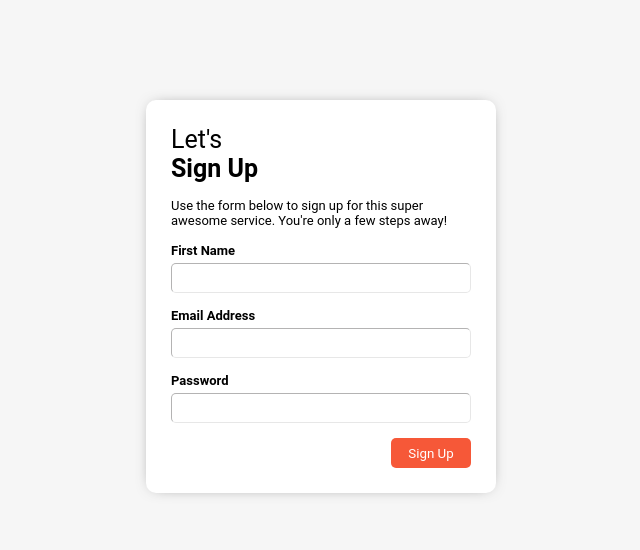
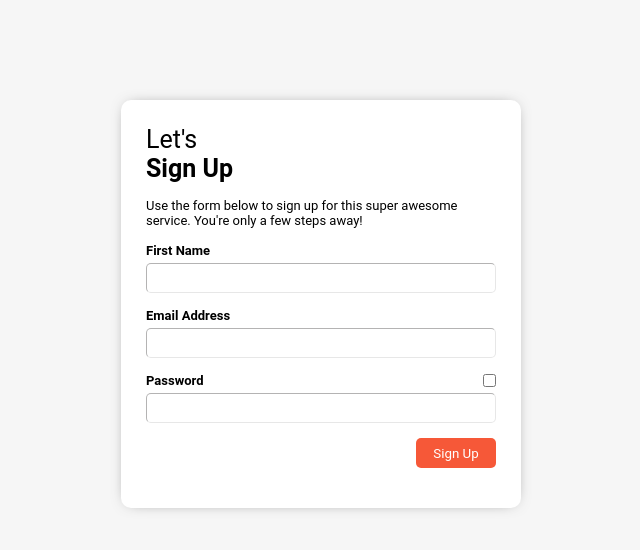
Before and after one commit to urigala/sign-up, a React (Create React App) app: page / in a window 1280 px wide. Shown: the top 550 px of the page, without its empty margins (319-959 px from the left). Built offline with nearby package versions, Linux system fonts and the light colour scheme.

Commit message:
improved form validation

```diff
--- a/src/App.js
+++ b/src/App.js
@@ -6,17 +6,27 @@ function App() {
   const [firstName, setFirstName] = useState('')
   const [userEmail, setUserEmail] = useState('')
   const [userPassword, setUserPassword] = useState('')
+  const [showPassword, setShowPassword] = useState(false)
 
-  const handleClick = (e) => {
+  const handleSubmit = (e) => {
     e.preventDefault()
-    validateInput()
-    setSignedUp(true)
+    if (validateInput()) {
+      setSignedUp(true)
+    }
   }
 
   const validateInput = () => {
     setFirstName(firstName.trim())
     setUserEmail(userEmail.trim())
     setUserPassword(userPassword.trim())
+
+    const regexValidator = /^(?=.*\d)(?=.*[a-z])(?=.*[A-Z])(?=.*[^a-zA-Z0-9])(?!.*\s).{8,15}$/
+    if (userPassword.match(regexValidator)) {
+      return true;
+    } else {
+      alert('Your password does not meet the requirements. Please try again.')
+      return false;
+    }
   }
 
   if (signedUp) {
@@ -27,13 +37,12 @@ function App() {
 
   return (
     <div className="sign-up-box">
-      <div className="sign-up-content" >
+      <section className="sign-up-content" >
         <p className="heading">Let's <br/><span className="bolded-span">Sign Up</span> </p>
         <p>Use the form below to sign up for this super awesome service. You're only a few steps away!</p>
-        <form className="sign-up-form" onSubmit={handleClick}>
+        <form className="sign-up-form" onSubmit={handleSubmit}>
           <label>First Name</label>
           <input
-          className="nameInput"
           required
           type="text"
           name="firstName"
@@ -42,19 +51,22 @@ function App() {
           ></input>
           <label>Email Address</label>
           <input
-          className="emailInput"
           required
           type="email"
           name="userEmail"
           value={userEmail}
           onChange={(e) => setUserEmail(e.target.value)}
           ></input>
-          <label>Password</label>
+          <div className="toggle-password">
+            <label>Password</label>
+            <input className="toggle-password-input" type="checkbox" onClick={() => setShowPassword(!showPassword)}></input>
+          </div>
           <input
+          className="passwordInput"
           required
-          type="password"
-          minLength="6"
-          maxLength="12"
+          type={showPassword ? "text" : "password"}
+          minLength="8"
+          maxLength="15"
           name="userPassword"
           value={userPassword}
           onChange={(e) => setUserPassword(e.target.value)}
@@ -62,8 +74,20 @@ function App() {
           <div className="btn-wrapper">
             <button type="submit">Sign Up</button>
           </div>
+          <div className="password-reqs">
+            <ul>
+              <li>One uppercase letter</li>
+              <li>One lowercase letter</li>
+              <li>One special character</li>
+            </ul>
+            <ul>
+              <li>One numeric character</li>
+              <li>8 characters minimum</li>
+              <li>15 characters maximum</li>
+            </ul>
+          </div>
         </form>
-      </div>
+      </section>
     </div>
   )
 }
--- a/src/Confirmation.jsx
+++ b/src/Confirmation.jsx
@@ -3,14 +3,14 @@ import React from 'react'
 function Confirmation(props) {
   return (
     <div className='confirm-box'>
-      <div className='confirm-content'>
+      <section className='confirm-content'>
         <p className='heading'>Welcome, <br /> <span className='bolded-span'>{props.userName}!</span></p>
         <p> You have been registered for this awesome service. Please check your email listed below for instructions.</p>
         <p className='confirm-email' >{props.userEmail}</p>
         <div className="btn-wrapper">
             <button>Sign In</button>
           </div>
-      </div>
+      </section>
     </div>
   )
 }
--- a/src/index.css
+++ b/src/index.css
@@ -40,6 +40,11 @@ input {
     border-color: rgba(217, 216, 216, 0.615);
     display: flex;
     align-items: center;
+    padding-left: 5px;
+}
+
+input:focus + .btn-wrapper + .password-reqs {
+    display: flex;
 }
 
 button {
@@ -54,21 +59,23 @@ button {
     border: 2px;
     border-color: white;
     padding: 5px;
+    cursor: pointer;
+}
+
+ul {
+    margin: 0;
+    padding: 0;
+    list-style-position: inside;
+    font-size: small;
 }
 
 .sign-up-box, .confirm-box {
-    width: 350px;
+    width: 400px;
     border-radius: 10px;
     box-shadow: 0px 0px 16px -8px rgba(0, 0, 0, 0.68);
     margin: 100px;
     background-color: white;
 }
-
-/* @media screen and (min-width: 320px) {
-    .sign-up-box {
-        width: 95vw;
-    }
-} */
 
 @media screen and (max-width: 450px) {
     .sign-up-box {
@@ -78,6 +85,10 @@ button {
     .confirm-box {
         width: 90vw;
         margin: 100px auto 100px;
+    }
+    input:focus + .btn-wrapper + .password-reqs {
+        display: flex;
+        flex-direction: column;
     }
 }
 
@@ -97,6 +108,7 @@ button {
     display: flex;
     align-items: center;
     justify-content: flex-end;
+    margin-bottom: 15px;
 }
 
 .bolded-span {
@@ -111,3 +123,26 @@ button {
 .confirm-email {
     font-weight: bold;
 }
+
+.password-reqs {
+    display: none;
+    justify-content: space-between;
+    align-items: center;
+    margin-bottom: 15px;
+}
+
+.toggle-password {
+    display: flex;
+    justify-content: space-between;
+    align-items: center;
+    margin-bottom: 5px;
+}
+
+.toggle-password input {
+    height: auto;
+    width: auto;
+    margin-bottom: 0;
+}
+.toggle-password label {
+    margin: 0;
+}
```
